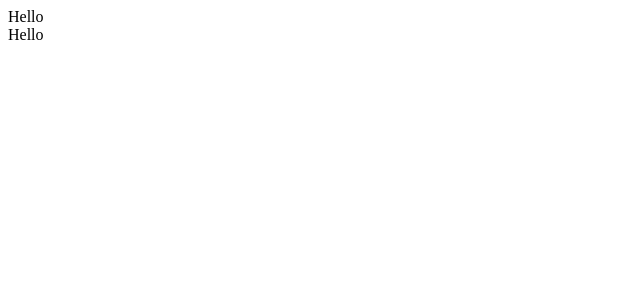
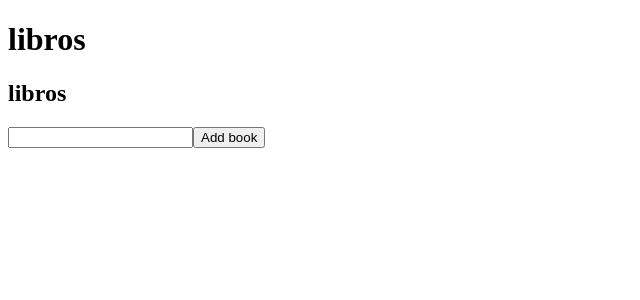
Before and after one commit to Wusinho/library-app, a React (Create React App) app: page / in a window 1280 px wide. Shown: the top 300 px of the page, without its empty margins (0-640 px from the left). Built offline with nearby package versions, Linux system fonts and the light colour scheme.

Commit message:
Added bootstrap

```diff
--- a/package.json
+++ b/package.json
@@ -6,6 +6,7 @@
     "@testing-library/jest-dom": "^5.11.4",
     "@testing-library/react": "^11.1.0",
     "@testing-library/user-event": "^12.1.10",
+    "bootstrap": "^5.0.2",
     "prop-types": "^15.7.2",
     "react": "^17.0.2",
     "react-dom": "^17.0.2",
--- a/src/App.js
+++ /dev/null
@@ -1,11 +0,0 @@
-import BooksList from './components/BooksList';
-
-function App() {
-  return (
-    <div className="App">
-      <BooksList />
-    </div>
-  );
-}
-
-export default App;
--- /dev/null
+++ b/src/components/App.jsx
@@ -0,0 +1,12 @@
+import React from 'react';
+import BookForm from './BookForm';
+import BookList from './BooksList';
+
+const App = () => (
+  <div>
+    <BookList />
+    <BookForm />
+  </div>
+);
+
+export default App;
--- a/src/components/BookForm.jsx
+++ b/src/components/BookForm.jsx
@@ -2,9 +2,10 @@ import React from 'react';
 
 function BookForm() {
   return (
-    <div>
-      Hello
-    </div>
+    <form>
+      <input type="text" />
+      <button type="submit" className="btn btn-submit"> Add book </button>
+    </form>
   );
 }
 
--- a/src/components/BooksList.jsx
+++ b/src/components/BooksList.jsx
@@ -1,11 +1,10 @@
 import React from 'react';
-import BookForm from './BookForm';
 
 function BooksList() {
   return (
     <div>
-      <BookForm />
-      <BookForm />
+      <h1>libros</h1>
+      <h2>libros</h2>
     </div>
   );
 }
--- a/src/index.js
+++ b/src/index.js
@@ -1,6 +1,6 @@
 import React from 'react';
 import ReactDOM from 'react-dom';
-import App from './App';
+import App from './components/App';
 
 ReactDOM.render(
   <React.StrictMode>
```
Also changed, not shown: 2 other files (tests, documents, lock files or other folders).
